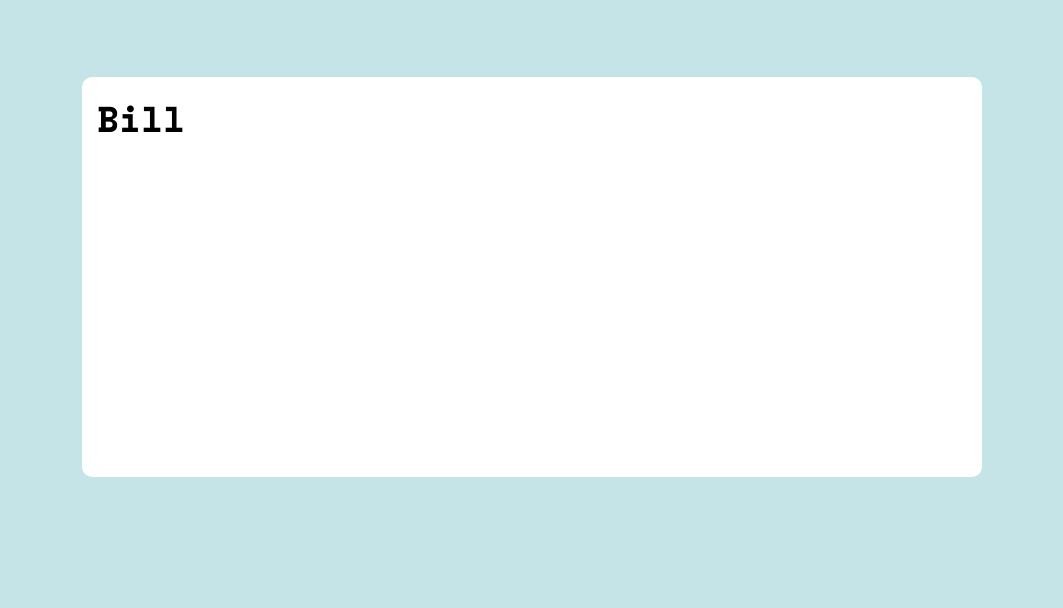
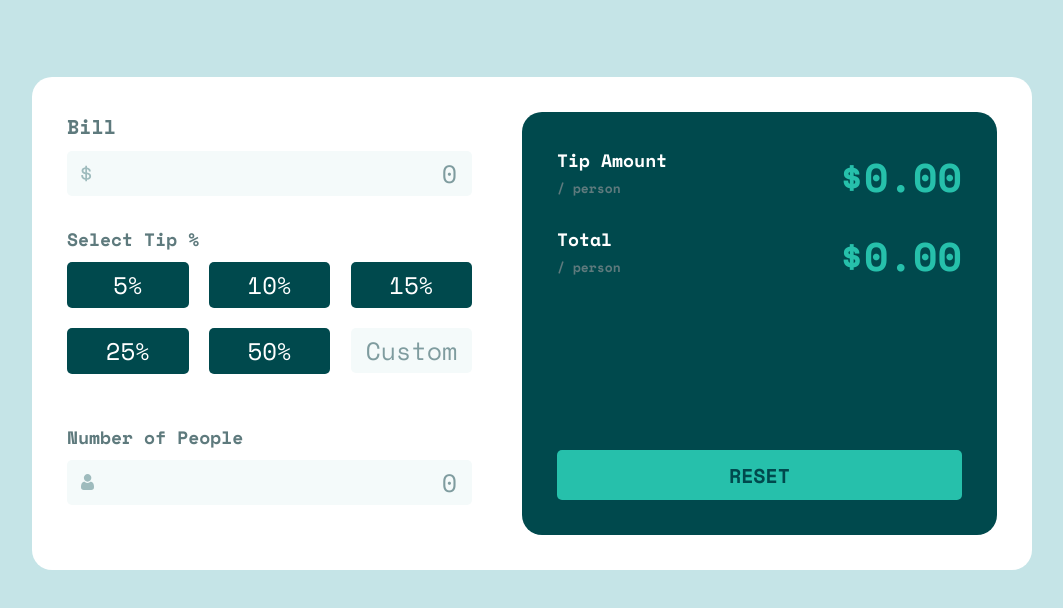
Before and after one commit to GrahamKirwan/spli-tter, a plain HTML site: page index.html in a window 1280 px wide. Shown: the part 186-794 px from the top of the page, without its empty margins (108-1171 px from the left). Drawn offline with nearby package versions, Linux system fonts and the light colour scheme.

Commit message:
css styles added

```diff
--- a/index.html
+++ b/index.html
@@ -9,7 +9,7 @@
   <link rel="icon" type="image/png" sizes="32x32" href="./images/favicon-32x32.png">
   <link rel="stylesheet" href="main.css">
 
-  <title>Frontend Mentor | Tip calculator app</title>
+  <title>Tip calculator app</title>
 
 </head>
 <body>
@@ -21,35 +21,55 @@
     <div class="calculator">
       <div class="calculator-left">
         <h2>Bill</h2>
-        <input type="text">
+        <div class="input-container">
+          <img src="images/icon-dollar.svg" alt="">
+          <input type="text" placeholder="0">
+        </div>
+        <h3>Select Tip %</h3>
+        <div class="percentages-container">
+          <div class="percent">5%</div>
+          <div class="percent">10%</div>
+          <div class="percent">15%</div>
+          <div class="percent">25%</div>
+          <div class="percent">50%</div>
+          <input class="percent percent-custom" type="text" placeholder="Custom">
+        </div>
+        <h3>Number of People</h3>
+        <div class="input-container">
+          <img src="images/icon-person.svg" alt="">
+          <input type="text" placeholder="0">
+        </div>
+
       </div>
       <div class="calculator-right">
-
+        <div class="numbers">
+          <div class="tip-amount">
+            <div class="tip-amount-text">
+              <p>Tip Amount</p>
+              <span>/ person</span>
+            </div>
+            <div class="tip-amount-num">
+              <p>$0.00</p>
+            </div>
+          </div>
+          <div class="total">
+            <div class="total-amount-text">
+              <p>Total</p>
+              <span>/ person</span>
+            </div>
+            <div class="total-amount-num">
+              <p>$0.00</p>
+            </div>
+          </div>
+        </div>
+        <div class="reset">
+          <div class="reset-button" disabled>RESET</div>
+        </div>
       </div>
     </div>
   </div>
 
-
-  <!-- Bill
-
-  Select Tip %
-  5%
-  10%
-  15%
-  25%
-  50%
-  Custom
-
-  Number of People
-
-  Tip Amount
-  / person
-
-  Total
-  / person
-
-  Reset
-   -->
+  <script src="main.js"></script>
 
 </body>
 </html>
--- a/main.css
+++ b/main.css
@@ -9,7 +9,7 @@
     --Strong-cyan: hsl(172, 67%, 45%);
     --Very-dark-cyan: hsl(183, 100%, 15%);
     --Dark-grayish-cyan: hsl(186, 14%, 43%);
-    --Dark-grayish-cyan: hsl(184, 14%, 56%);
+    --Dark-grayish-cyan1: hsl(184, 14%, 56%);
     --Light-grayish-cyan: hsl(185, 41%, 84%);
     --Light-grayish-cyan1: hsl(189, 41%, 97%);
     --White: hsl(0, 0%, 100%);
@@ -22,11 +22,11 @@ body {
 }
 
 .container {
-    width: 900px;
+    width: 1000px;
     margin: 0 auto;
     display: flex;
-    justify-content: center;
-    flex-wrap: wrap;
+    flex-direction: column;
+    align-items: center;
 }
 
 .logo {
@@ -36,8 +36,155 @@ body {
 
 .calculator {
     width: 100%;
-    height: 400px;
+    /* height: 400px; */
     background-color: white;
-    border-radius: 10px;
+    border-radius: 20px;
+    padding: 35px;
+    display: flex;
+}
+
+.calculator-left {
+    flex: 1;
+    padding-right: 50px;
+}
+
+.calculator-left h2{
+    font-size: 20px;
+    color: var(--Dark-grayish-cyan);
+    padding-bottom: 10px;
+}
+
+.input-container {
+    position: relative;
+}
+
+.input-container img{
+    position: absolute;
+    top: 14px;
+    left: 14px;
+}
+
+.calculator-left input{
+    background-color: var(--Light-grayish-cyan1);
+    width: 100%;
+    height: 45px;
+    border-radius: 5px;
     padding: 15px;
+    font-size: 25px;
+    font-family: 'Space Mono', monospace;
+    color: var(--Very-dark-cyan);
+    text-align: right;
 }
+
+.calculator-left input::placeholder {
+    color: var(--Dark-grayish-cyan1);
+}
+
+.calculator-left input:focus {
+    outline: none !important;
+    border: 2px solid var(--Strong-cyan)
+}
+
+.calculator-left input:nth-of-type(1) {
+    margin-bottom: 30px;
+}
+
+.calculator-left h3{
+    font-size: 18px;
+    color: var(--Dark-grayish-cyan);
+    padding-bottom: 10px;
+
+}
+
+.percentages-container {
+    display: flex;
+    flex-wrap: wrap;
+    justify-content: space-between;
+    margin-bottom: 30px;
+}
+
+.percent {
+    background-color: var(--Very-dark-cyan);
+    color: var(--White);
+    border-radius: 5px;
+    padding: 5px 0;
+    margin-bottom: 20px;
+    display: flex;
+    align-items: center;
+    justify-content: center;
+
+    width: 30%;
+}
+
+.percent:hover {
+    background-color: var(--Strong-cyan);
+    color: var(--Very-dark-cyan);
+    cursor: pointer;
+}
+
+.percent-custom {
+    width: 30% !important;
+    margin-bottom: 20px !important;
+}
+
+.percent-custom:hover {
+    color: var(--Very-dark-cyan);
+    background-color: var(--Light-grayish-cyan1);
+}
+
+.calculator-right {
+    flex: 1;
+    background-color: var(--Very-dark-cyan);
+    border-radius: 20px;
+    padding: 35px;
+    display: flex;
+    flex-direction: column;
+    justify-content: space-between;
+}
+
+.numbers {
+    /* background-color: red; */
+}
+
+.tip-amount {
+    display: flex;
+    justify-content: space-between;
+    margin-bottom: 20px;
+}
+
+.total {
+    display: flex;
+    justify-content: space-between;
+}
+
+.tip-amount-num, .total-amount-num {
+    font-size: 40px;
+    color: var(--Strong-cyan);
+    font-weight: 700;
+}
+
+.tip-amount-text, .total-amount-text {
+    color: var(--White);
+    font-size: 18px;
+    font-weight: 700;
+}
+
+.tip-amount-text span, .total-amount-text span{
+    color: var(--White);
+    font-size: 13px;
+    color: var(--Dark-grayish-cyan);
+}
+
+.reset-button {
+    width: 100%;
+    height: 50px;
+    background-color: var(--Strong-cyan);
+    color: var(--Very-dark-cyan);
+    border-radius: 5px;
+    display: flex;
+    justify-content: center;
+    align-items: center;
+    font-weight: 700;
+    cursor: pointer;
+    font-size: 20px;
+}
--- /dev/null
+++ b/main.js
@@ -0,0 +1 @@
+console.log('hello')
```
